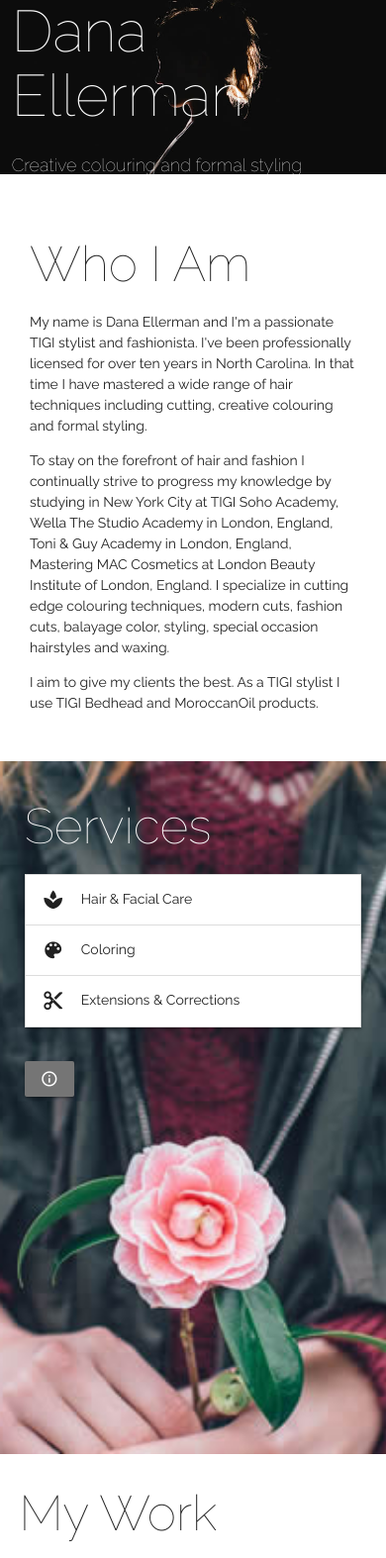
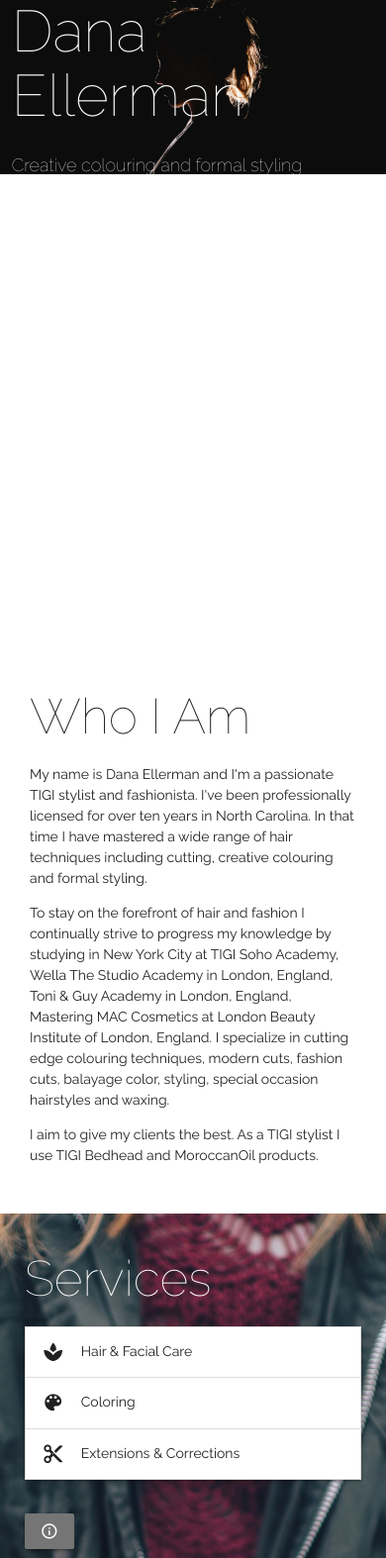
Before and after one commit to danaellerman/danaellerman.github.io, a plain HTML site: page index.html in a window 390 px wide. Shown: the top 1574 px of the page at 99% size. Drawn offline with nearby package versions, Linux system fonts and the light colour scheme.

Commit message:
Editing styles

```diff
--- a/css/main.css
+++ b/css/main.css
@@ -29,16 +29,16 @@ small {
   color: #fff;
 }
 
+header {
+  height: 650px;
+}
+
 .mast {
   background-image: url('../img/dana_bg.jpeg');
   background-repeat: no-repeat;
+  background-position: center center;
   background-attachment: fixed;
-  webkit-background-size: cover;
-    -moz-background-size: cover;
-    -o-background-size: cover;
-    background-size: cover;
-  background-position: center center;
-  height: 650px;
+  background-size: cover;
   color: white;
 }
 
@@ -105,27 +105,7 @@ form {
 @media only screen and (max-width: 415px){
 
   .mast {
-    background: url('../img/dana_bg_mobile.jpeg');
-    background-repeat: no-repeat;
-    background-attachment: fixed;
-    webkit-background-size: cover;
-      -moz-background-size: cover;
-      -o-background-size: cover;
-      background-size: cover;
-    background-position: center center;
-    height: 100%;
-  }
 
-  .services {
-    background: url('../img/services_bg_mobile.jpeg');
-    background-repeat: no-repeat;
-    background-attachment: fixed;
-    webkit-background-size: cover;
-      -moz-background-size: cover;
-      -o-background-size: cover;
-      background-size: cover;
-    background-position: center center;
-    height: 100%;
   }
 
   .services {
```
